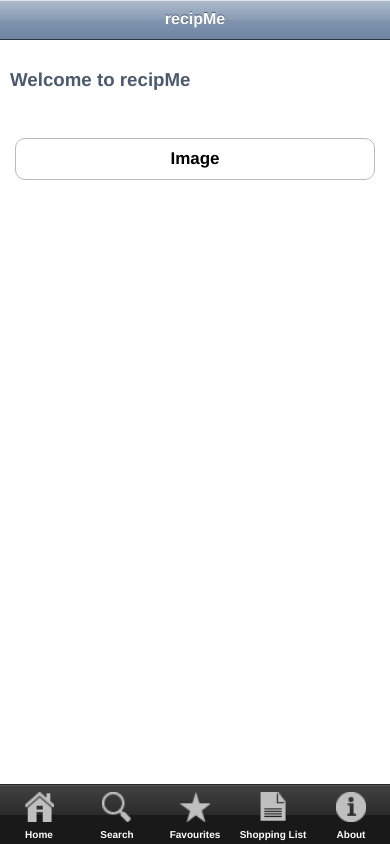
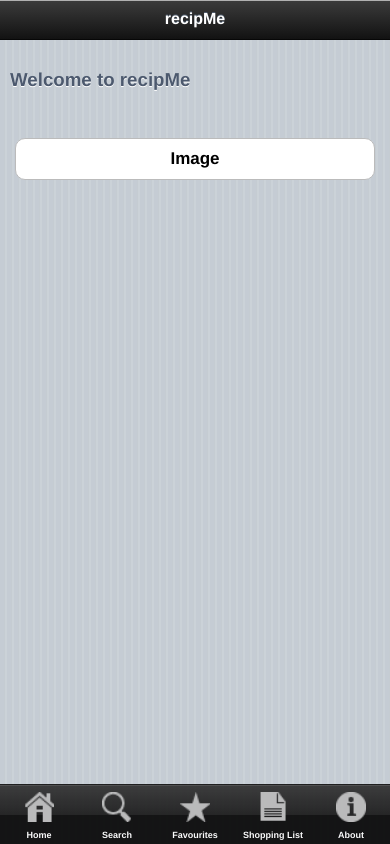
Before and after one commit to emccarthy/assignment2, a plain HTML site: page recipMe/www/index.html in a window 390 px wide. Drawn offline with Linux system fonts and the light colour scheme.

Commit message:
add css and images

```diff
--- a/recipMe/www/css/ios/style.css
+++ b/recipMe/www/css/ios/style.css
@@ -17,14 +17,14 @@
 		linear,
 		left bottom,
 		left top,
-		color-stop(0, rgb(109,132,162)),
-		color-stop(0.5, rgb(128,148,174)),
-		color-stop(0.51, rgb(136,155,179)),
-		color-stop(1, rgb(176,188,205))
+      /*color-stop(0, rgb(109,132,162)),
+      color-stop(0.5, rgb(128,148,174)),
+      color-stop(0.51, rgb(136,155,179)),
+      color-stop(1, rgb(176,188,205))*/
 	);
 	background-image: -moz-linear-gradient(
 		center bottom,
-		rgb(109,132,162) 0%,
+    rgb(109,132,162) 0%,
 		rgb(128,148,174) 50%,
 		rgb(136,155,179) 51%,
 		rgb(176,188,205) 100%
@@ -650,7 +650,7 @@ input.ui-input-text, .ui-input-search {
 	padding: 23px 0px 3px!important;
 }
 .ui-footer .ui-btn-text {
-	font-size: 10px;
+	font-size: 9px;
 	text-shadow: 0 none;
 }
 .ui-footer .ui-icon {
--- a/recipMe/www/css/style.css
+++ b/recipMe/www/css/style.css
@@ -650,7 +650,7 @@ input.ui-input-text, .ui-input-search {
 	padding: 23px 0px 3px!important;
 }
 .ui-footer .ui-btn-text {
-	font-size: 10px;
+	font-size: 6px;
 	text-shadow: 0 none;
 }
 .ui-footer .ui-icon {
```
Also changed, not shown: recipMe/www/css/images/ajax-loader.gif (added), recipMe/www/css/ios/images/tiling_stripes.gif (added), 1 other file.
